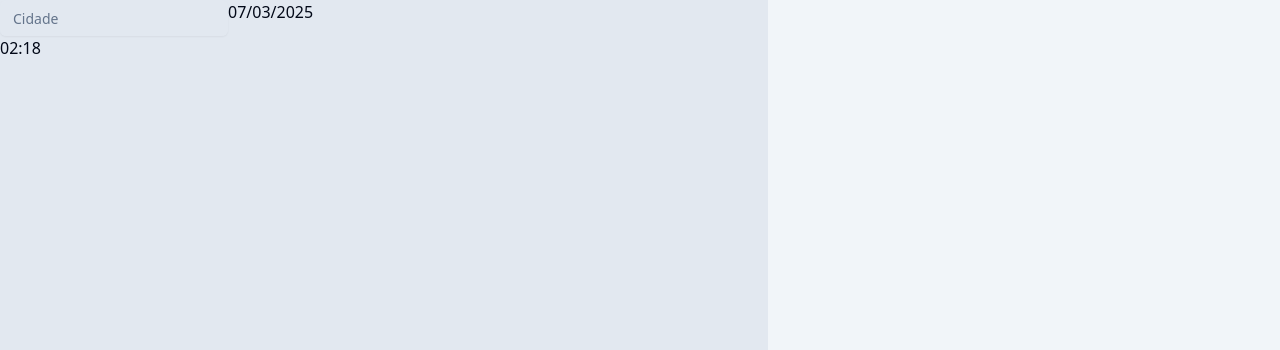
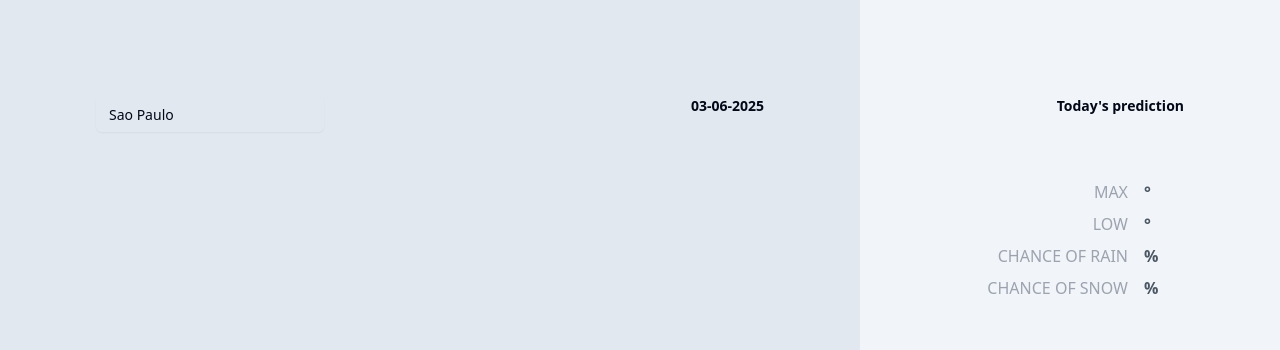
Before and after one commit to brunafalheiro/weather-up, a Next.js app: page / in a window 1280 px wide. Shown: the top 350 px of the page. Built offline with nearby package versions, Linux system fonts and the light colour scheme; no server answers.

Commit message:
Improve interface

```diff
--- a/src/app/page.tsx
+++ b/src/app/page.tsx
@@ -3,56 +3,26 @@
 import { Input } from "@/components/ui/input";
 import { useState, useEffect } from "react";
 import { getCity, getForecast } from "@/services/api";
+import { Weather } from "@/interfaces/weather/weather";
+import { Moment } from "moment-timezone";
+import moment from "moment-timezone";
 import Image from "next/image";
 
-interface WeatherProperties {
-  condition: {
-    text: string;
-    icon: string;
-  };
-  feelslike_c: string;
-  heatindex_c: string;
-  humidity: string;
-  temp_c: string;
-};
-
-interface HourlyWeatherProperties extends WeatherProperties {
-  time: string;
-}
-
-interface ForecastProperties {
-  day: {
-    condition: {
-      icon: string;
-      text: string;
-    };
-    avgtemp_c: string;
-    maxtemp_c: string;
-    mintemp_c: string;
-    totalprecip_mm: string;
-    daily_chance_of_rain: string;
-    daily_chance_of_snow: string;
-  };
-  hour: Array<HourlyWeatherProperties>;
-};
-
-interface Weather {
-  current: WeatherProperties;
-  forecast: {
-    forecastday: Array<ForecastProperties>;
-  };
-};
-
 const Home = ()  =>{
-  const [time, setTime] = useState<Date | null>(null);
-  const [searchedCity, setSearchedCity] = useState<string>("");
-  const [selectedCity, setSelectedCity] = useState<string>("");
+  const [time, setTime] = useState<Moment>(moment().tz("America/Sao_Paulo"));
+  const [searchedCity, setSearchedCity] = useState<string>("Sao Paulo");
   const [weather, setWeather] = useState<Weather | null>(null);
+  const [timezone, setTimezone] = useState<string>("");
+  const [selectedDay, setSelectedDay] = useState<number>(0);
 
   useEffect(() => {
-    const interval = setInterval(() => { setTime(new Date()) }, 1000);
+    const interval = setInterval(() => {
+      if (timezone) {
+        setTime(moment().tz(timezone));
+      }
+    }, 1000);
     return () => clearInterval(interval);
-  }, []);
+  }, [timezone]);
 
   useEffect(() => {
     if (searchedCity.length < 3) return;
@@ -60,9 +30,10 @@ const Home = ()  =>{
     const fetchWeather = async () => {
       const data = await getCity(searchedCity);
       const currentCity = data[0].name;
-      setSelectedCity(currentCity);
       const forecast = await getForecast({ city: currentCity });
       setWeather(forecast);
+      setTimezone(forecast.location.tz_id);
+      setSelectedDay(0);
     };
 
     fetchWeather();
@@ -74,58 +45,101 @@ const Home = ()  =>{
 
   return (
     <div className="h-screen flex">
-      <div className="w-[60vw] h-screen bg-slate-200">
-        <div className="flex space-between">
+      <div className="w-full h-screen flex flex-col justify-between bg-slate-200 p-24">
+        <div className="flex justify-between mb-24">
           <Input placeholder="Cidade"
             value={searchedCity}
             onChange={(text) => setSearchedCity(text.target.value)}
             className="w-25"
           />
-          <div>{time?.toLocaleDateString('pt-BR', { day: '2-digit', month: '2-digit', year: 'numeric' })}</div>
+          <p className="text-sm font-semibold">
+            {time && time?.format('MM-DD-YYYY')}
+          </p>
         </div>
-        <div>{selectedCity}</div>
 
-        <div>{time?.toLocaleTimeString('pt-BR', { hour: '2-digit', minute: '2-digit' })}</div>
         {weather?.current.condition.icon && (
-          <div className="flex items-center">
-            <Image
-              src={`http:${weather.current.condition.icon}`}
-              alt=""
-              width={120}
-              height={120}
-            />
+          <div className="flex items-center justify-center mb-36">
+            <div className="flex relative mr-24">
+                {selectedDay === 0 ? (
+                  <p className="relative z-10 text-9xl font-bold">{weather?.current.heatindex_c}</p>
+                ) : (
+                  <p className="relative z-10 text-9xl font-bold">{weather?.forecast.forecastday[selectedDay].day.avgtemp_c}</p>
+                )}
+              <div className="relative">
+                <p className="relative z-20 text-9xl font-bold">°</p>
+                <div className="absolute inset-[-24px] top-[-6px] rounded-full w-24 h-24 bg-gray-300"></div>
+              </div>
+            </div>
 
             <div>
-              <p>{weather?.current.heatindex_c}</p>
-              <p>{weather?.current.feelslike_c}</p>
-              <p>{weather?.current.condition.text}</p>
-              <p>{weather?.current.humidity}</p>
+              <p className="text-lg text-gray-700 mb-2">{time && time.format('HH:mm')}</p>
+              <p className="text-5xl font-bold mb-4">{time && time.format('dddd')}</p>
+              <p className="text-lg text-gray-700">
+                {selectedDay === 0 ? (
+                  weather?.current.condition.text
+                ) : (
+                  weather?.forecast.forecastday[selectedDay].day.condition.text
+                )}
+              </p>
             </div>
           </div>
         )}
 
-        <div className="flex">
+        <div className="flex items-center justify-center">
           {weather?.forecast.forecastday.map((forecast, index) => (
-            <div key={index} className="w-full flex flex-col items-center mr-4">
+            <div
+              key={index}
+              className={`w-28 h-full flex flex-col items-center ${selectedDay === index ? 'border border-black border-gray-600 rounded-xl' : ''} cursor-pointer p-4 mr-8`}
+              onClick={() => setSelectedDay(index)}
+            >
               <Image
                 src={`http:${forecast.day.condition.icon}`}
                 alt=""
-                width={80}
-                height={80}
+                className="mb-2"
+                width={32}
+                height={32}
               />
-              <p>{forecast.day.condition.text}</p>
-              <p>{forecast.day.avgtemp_c}</p>
-              <p>{forecast.day.maxtemp_c}</p>
-              <p>{forecast.day.mintemp_c}</p>
-              <p>{forecast.day.totalprecip_mm}</p>
-              <p>{forecast.day.daily_chance_of_rain}</p>
-              <p>{forecast.day.daily_chance_of_snow}</p>
+              <p className="font-medium text-gray-600">{moment(forecast.date).format('ddd')}</p>
+              <p className="font-medium">{forecast.day.avgtemp_c}°</p>
             </div>
           ))}
         </div>
       </div>
-      <div className="w-[40vw] h-screen bg-slate-100">
 
+      <div className="max-w-[420px] w-full h-screen bg-slate-100 p-24 overflow-y-auto">
+        <p className="text-sm text-end font-semibold">{`Today's prediction`}</p>
+
+        <div className="mt-16 mb-16">
+          <div className="flex justify-end mb-2">
+            <p className="uppercase text-gray-400 mr-4">Max</p>
+            <p className="w-10 font-semibold text-gray-600">{weather?.forecast.forecastday[selectedDay].day.maxtemp_c}°</p>
+          </div>
+          <div className="flex justify-end mb-2">
+            <p className="uppercase text-gray-400 mr-4">Low</p>
+            <p className="w-10 font-semibold text-gray-600">{weather?.forecast.forecastday[selectedDay].day.mintemp_c}°</p>
+          </div>
+          <div className="flex justify-end mb-2">
+            <p className="uppercase text-gray-400 mr-4">Chance of rain</p>
+            <p className="w-10 font-semibold text-gray-600">{weather?.forecast.forecastday[selectedDay].day.daily_chance_of_rain}%</p>
+          </div>
+          <div className="flex justify-end">
+            <p className="uppercase text-gray-400 mr-4">Chance of snow</p>
+            <p className="w-10 font-semibold text-gray-600">{weather?.forecast.forecastday[selectedDay].day.daily_chance_of_snow}%</p>
+          </div>
+        </div>
+
+        <div className="flex flex-col justify-center">
+          {weather?.forecast.forecastday[selectedDay].hour
+            .filter(hour => new Date(hour.time).getHours() > time?.hour() )
+            .map((hour, index) => (
+              <div key={index} className="flex justify-end mb-8">
+                <p className="text-xl text-gray-600 mr-12">
+                  {moment(hour.time).format('HH:mm')}
+                </p>
+                <p className="text-xl font-bold w-12">{hour.heatindex_c}°</p>
+              </div>
+          ))}
+        </div>
       </div>
     </div>
   );
```
